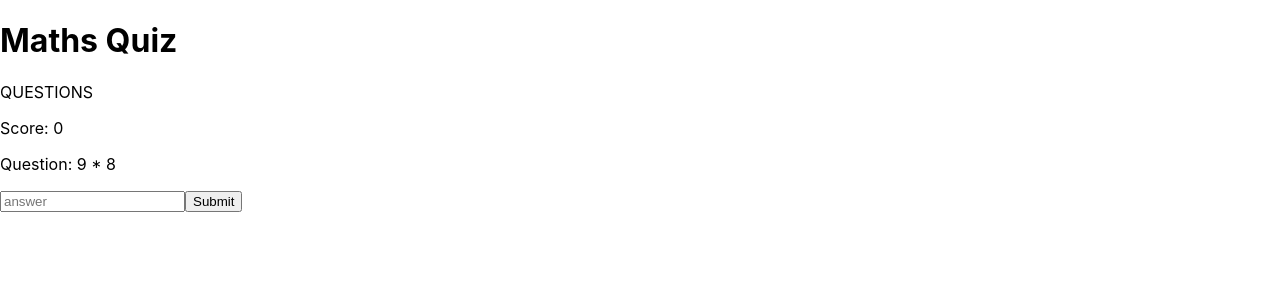
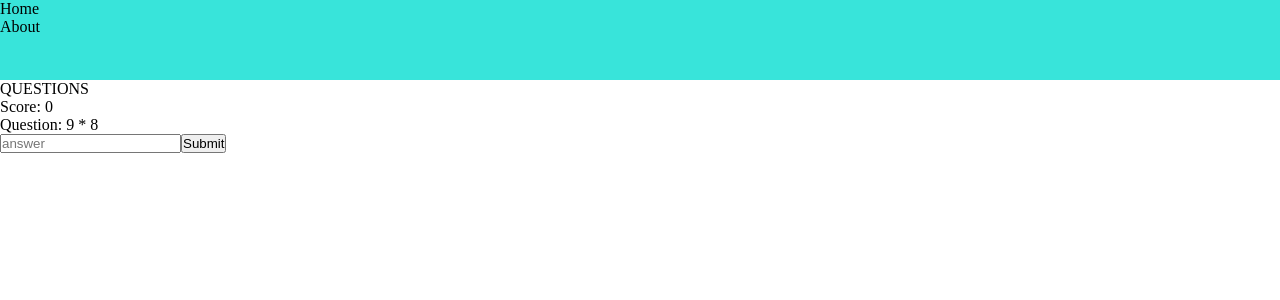
Before and after one commit to greenchul/maths-fe, a React (Create React App) app: page / in a window 1280 px wide. Shown: the top 300 px of the page. Built offline with nearby package versions, Linux system fonts and the light colour scheme.

Commit message:
Created navbar component and changed background colour to blue

```diff
--- a/src/App.js
+++ b/src/App.js
@@ -1,10 +1,11 @@
 import "./App.css";
 import Quiz from "./components/Quiz";
+import Navbar from "./components/Navbar";
 
 const App = () => {
   return (
     <div>
-      <h1>Maths Quiz</h1>
+      <Navbar />
       <Quiz />
     </div>
   );
--- /dev/null
+++ b/src/components/Navbar.jsx
@@ -0,0 +1,14 @@
+import "../styles/navbar.css";
+
+const Navbar = () => {
+  return (
+    <nav className="navbar-container">
+      <ul>
+        <li>Home</li>
+        <li>About</li>
+      </ul>
+    </nav>
+  );
+};
+
+export default Navbar;
--- a/src/index.css
+++ b/src/index.css
@@ -1,13 +1,5 @@
-body {
+* {
+  padding: 0;
   margin: 0;
-  font-family: -apple-system, BlinkMacSystemFont, 'Segoe UI', 'Roboto', 'Oxygen',
-    'Ubuntu', 'Cantarell', 'Fira Sans', 'Droid Sans', 'Helvetica Neue',
-    sans-serif;
-  -webkit-font-smoothing: antialiased;
-  -moz-osx-font-smoothing: grayscale;
+  box-sizing: border-box;
 }
-
-code {
-  font-family: source-code-pro, Menlo, Monaco, Consolas, 'Courier New',
-    monospace;
-}
--- /dev/null
+++ b/src/styles/navbar.css
@@ -0,0 +1,5 @@
+.navbar-container {
+  background-color: #38e4da;
+  width: 100%;
+  height: 10vh;
+}
```
